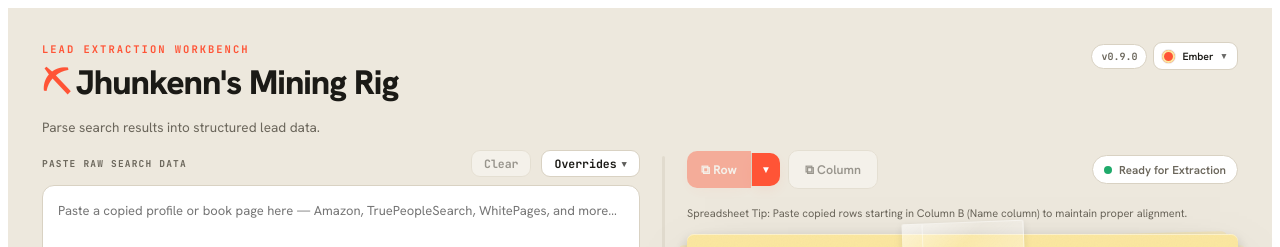
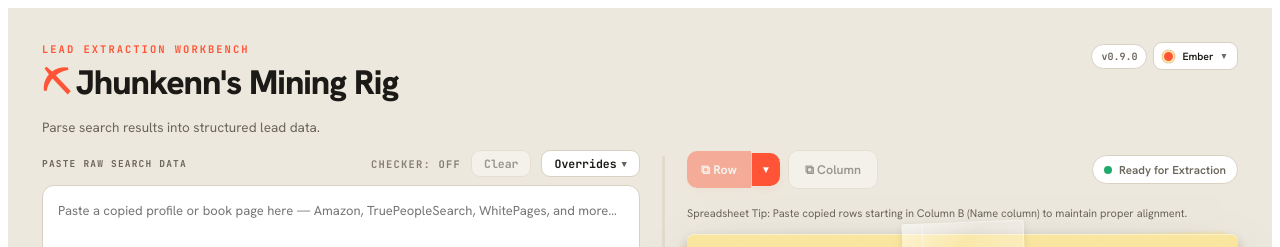
Before and after one commit to Jhunkenn/Mining-Rig-ni-Jhunkenn, a React (Vite) app: page / in a window 1280 px wide. Shown: the top 247 px of the page. Built offline with nearby package versions, Linux system fonts and the light colour scheme.

Commit message:
Update App.jsx

```diff
--- a/src/App.jsx
+++ b/src/App.jsx
@@ -1,4 +1,86 @@
 import React, { useState, useMemo, useEffect, useRef } from "react";
+
+// ====================================================================================
+// Exclusion Library (Checker) — Phase 1: keyword + imprint only. READ-ONLY OVERLAY.
+// Source of truth = a shared Google Sheet published as CSV. Nothing here touches the
+// parser, the 16-cell output, Copy Row/Column, overrides, or the override safeguard.
+// ====================================================================================
+const EXCLUSION_LIBRARY_CSV_URL = "TODO_ADD_PUBLISHED_CSV_URL"; // <- paste the published-CSV URL here to activate
+const CHECKER_TTL_MS = 10 * 60 * 1000; // refresh window: 10 minutes
+const CHECKER_CACHE_KEY = "mra_checker_library_v1";
+
+// Minimal RFC-4180 CSV reader: handles quoted fields, embedded commas/newlines, and "" escapes.
+// (split(",") is unsafe because Value/Notes can contain commas.)
+function parseCSV(text) {
+  const s = String(text || "").replace(/\r\n?/g, "\n");
+  const rows = []; let row = [], field = "", inQ = false;
+  for (let i = 0; i < s.length; i++) {
+    const c = s[i];
+    if (inQ) {
+      if (c === '"') { if (s[i + 1] === '"') { field += '"'; i++; } else inQ = false; }
+      else field += c;
+    } else if (c === '"') { inQ = true; }
+    else if (c === ",") { row.push(field); field = ""; }
+    else if (c === "\n") { row.push(field); rows.push(row); row = []; field = ""; }
+    else field += c;
+  }
+  if (field.length > 0 || row.length > 0) { row.push(field); rows.push(row); }
+  return rows;
+}
+
+// Shared normalizer for BOTH sheet values and extracted values, so the two sides always match:
+// straighten curly quotes -> trim -> collapse internal whitespace -> lowercase.
+const normValue = (s) => (s == null ? "" : String(s))
+  .replace(/[\u2018\u2019\u201B]/g, "'")
+  .replace(/[\u201C\u201D]/g, '"')
+  .trim().replace(/\s+/g, " ").toLowerCase();
+
+// Build the in-memory library from parsed rows. Skips header/blank/empty-Value/inactive rows and
+// unknown types. Imprints -> Map(normalized -> {value, notes}); keywords -> precompiled whole-word regexes.
+function buildLibrary(rows) {
+  const imprints = new Map();
+  const keywords = [];
+  const kwSeen = new Set();
+  for (const r of (rows || [])) {
+    if (!r) continue;
+    const type = normValue(r[0]);
+    if (!type || type === "type") continue;            // skip blanks + header row
+    const value = (r[1] == null ? "" : String(r[1])).trim();
+    if (!value) continue;                              // skip empty Value
+    if (normValue(r[3]) === "false") continue;         // only literal FALSE disables; blank = active
+    const notes = (r[2] == null ? "" : String(r[2])).trim();
+    const key = normValue(value);
+    if (type === "imprint") {
+      if (!imprints.has(key)) imprints.set(key, { value, notes });
+    } else if (type === "keyword") {
+      if (kwSeen.has(key)) continue;
+      kwSeen.add(key);
+      const esc = key.replace(/[.*+?^${}()|[\]\\]/g, "\\$&");
+      keywords.push({ re: new RegExp("(?<![a-z0-9])" + esc + "(?![a-z0-9])", "i"), value, notes });
+    }
+    // any other Type is ignored (Phase 1 supports only keyword + imprint)
+  }
+  return { imprints, keywords, entryCount: imprints.size + keywords.length };
+}
+
+// Pure matcher over the EFFECTIVE (post-override) record. Returns a list of matches.
+//  - imprint: exact normalized match against the extracted Imprint field ONLY.
+//  - keyword: case-insensitive whole-word/phrase match against Book Title + Imprint ONLY
+//    (no raw text, no URLs/phones/emails/numeric fields).
+function checkLibrary(erec, library) {
+  const out = [];
+  if (!erec || !library) return out;
+  const impNorm = normValue(erec.imprint);
+  if (impNorm && library.imprints.has(impNorm)) {
+    const e = library.imprints.get(impNorm);
+    out.push({ type: "imprint", value: e.value, notes: e.notes });
+  }
+  const hay = normValue([erec.bookTitle, erec.imprint].filter(Boolean).join("\n"));
+  if (hay) for (const k of library.keywords) {
+    if (k.re.test(hay)) out.push({ type: "keyword", value: k.value, notes: k.notes });
+  }
+  return out;
+}
 
 // ---- phone extraction + filtering rules ----
 function extractPhones(text) {
@@ -688,6 +770,50 @@ export default function App() {
   const tier = completeness >= 90 ? "Comprehensive" : completeness >= 70 ? "Detailed" : completeness >= 40 ? "Moderate" : "Limited";
   const fullName = [erec.firstName, erec.lastName].filter(Boolean).join(" ").trim();
   const initials = ((rec.firstName?.[0] || "") + (rec.lastName?.[0] || "")).toUpperCase() || "—";
+
+  // ---- Exclusion Library (Checker): read-only overlay state ----
+  const checkerConfigured = !!EXCLUSION_LIBRARY_CSV_URL && EXCLUSION_LIBRARY_CSV_URL !== "TODO_ADD_PUBLISHED_CSV_URL";
+  const [libRows, setLibRows] = useState(null);          // cached parsed CSV rows
+  const [libFetchedAt, setLibFetchedAt] = useState(0);   // for the freshness label
+  const [libStatus, setLibStatus] = useState(checkerConfigured ? "idle" : "unconfigured"); // idle|loading|fresh|stale|unavailable|unconfigured
+  const libFetchedRef = useRef(0);                        // age/presence source of truth (closure-safe)
+  const library = useMemo(() => buildLibrary(libRows), [libRows]);
+  const matches = useMemo(() => (checkerConfigured && hasData ? checkLibrary(erec, library) : []), [checkerConfigured, hasData, erec, library]);
+  const imprintFlagged = matches.some((m) => m.type === "imprint");
+  const fetchLibrary = () => {
+    if (!checkerConfigured) return;
+    if (libFetchedRef.current === 0) setLibStatus("loading");
+    const url = EXCLUSION_LIBRARY_CSV_URL + (EXCLUSION_LIBRARY_CSV_URL.includes("?") ? "&" : "?") + "_=" + Date.now();
+    fetch(url, { cache: "no-store" })
+      .then((r) => { if (!r.ok) throw new Error("http " + r.status); return r.text(); })
+      .then((text) => {
+        const rows = parseCSV(text); const now = Date.now();
+        setLibRows(rows); setLibFetchedAt(now); libFetchedRef.current = now; setLibStatus("fresh");
+        try { localStorage.setItem(CHECKER_CACHE_KEY, JSON.stringify({ fetchedAt: now, rows })); } catch {}
+      })
+      .catch(() => { setLibStatus(libFetchedRef.current ? "stale" : "unavailable"); });
+  };
+  useEffect(() => {
+    if (!checkerConfigured) return;
+    let cached = null;
+    try { cached = JSON.parse(localStorage.getItem(CHECKER_CACHE_KEY) || "null"); } catch {}
+    if (cached && Array.isArray(cached.rows)) {
+      const at = cached.fetchedAt || 0;
+      setLibRows(cached.rows); setLibFetchedAt(at); libFetchedRef.current = at;
+      setLibStatus(Date.now() - at < CHECKER_TTL_MS ? "fresh" : "stale");
+    }
+    if (!(cached && Date.now() - (cached.fetchedAt || 0) < CHECKER_TTL_MS)) fetchLibrary();
+    const id = setInterval(() => { if (Date.now() - libFetchedRef.current >= CHECKER_TTL_MS) fetchLibrary(); }, 60 * 1000);
+    return () => clearInterval(id);
+    // eslint-disable-next-line react-hooks/exhaustive-deps
+  }, []);
+  const libAgeMin = libFetchedAt ? Math.max(0, Math.round((Date.now() - libFetchedAt) / 60000)) : null;
+  const checkerLabel = !checkerConfigured ? "Checker: off"
+    : libStatus === "loading" ? "Checker: loading…"
+    : libStatus === "unavailable" ? "Checker: unavailable"
+    : "Checker: " + library.entryCount + (library.entryCount === 1 ? " entry" : " entries")
+      + (libStatus === "stale" ? " · stale" : libAgeMin != null ? " · " + (libAgeMin === 0 ? "just now" : libAgeMin + "m ago") : "");
+
   const fmt = (n) => n.toLocaleString();
   const successRate = stats.leads ? Math.round((stats.ready / stats.leads) * 100) : null;
 
@@ -938,6 +1064,10 @@ export default function App() {
             <span>Paste Raw Search Data</span>
             <span style={{ display: "flex", alignItems: "center", gap: 10 }}>
               <span style={{ opacity: .65 }}>{raw ? raw.length.toLocaleString() + " chars" : ""}</span>
+              <span title="Exclusion Library status" style={{ fontSize: 10.5, display: "inline-flex", alignItems: "center", gap: 4, color: (libStatus === "stale" || libStatus === "unavailable") ? "var(--accent)" : "var(--ink-soft)", opacity: .8 }}>
+                {checkerLabel}
+                {checkerConfigured && <button className="btn gho" style={{ fontSize: 10, padding: "2px 6px", borderRadius: 7, lineHeight: 1 }} onClick={fetchLibrary} disabled={libStatus === "loading"} title="Refresh Checker Library">⟳</button>}
+              </span>
               <button className="btn gho" style={{ fontSize: 11.5, padding: "5px 12px", borderRadius: 9 }} onClick={clearAll} disabled={!canClear}>Clear</button>
               <button className="btn gho" style={{ fontSize: 11.5, padding: "5px 12px", borderRadius: 9, display: "inline-flex", alignItems: "center", gap: 5 }} onClick={() => setOvOpen((v) => !v)} aria-expanded={ovOpen} title="Manual override fields">
                 Overrides
@@ -1025,6 +1155,17 @@ export default function App() {
             </div>
           </div>
 
+
+          {matches.length > 0 && (
+            <div role="status" aria-live="polite" style={{ marginBottom: 12, border: "1px solid var(--accent)", background: "color-mix(in srgb, var(--accent) 10%, transparent)", borderRadius: 10, padding: "10px 12px" }}>
+              <div style={{ fontSize: 12, fontWeight: 800, color: "var(--accent)", marginBottom: 6, letterSpacing: .2 }}>⚠ Flagged by Checker Library</div>
+              {matches.map((m, i) => (
+                <div key={i} style={{ fontSize: 11.5, color: "var(--ink)", lineHeight: 1.5 }}>
+                  Banned {m.type}: <strong>"{m.value}"</strong>{m.notes ? " — " + m.notes : ""}
+                </div>
+              ))}
+            </div>
+          )}
           <div style={{ color: "var(--ink-soft)", fontSize: 11, marginBottom: 12, lineHeight: 1.5 }}>
             Spreadsheet Tip: Paste copied rows starting in Column B (Name column) to maintain proper alignment.
           </div>
@@ -1068,8 +1209,9 @@ export default function App() {
                       {sec.fields.map((f) => {
                         const v = fieldVal(f.key);
                         const isPhone = f.key === "phone" || f.key === "otherPhone";
+                        const flagged = f.key === "imprint" && imprintFlagged;
                         return (
-                          <div className="frow" key={f.key}>
+                          <div className="frow" key={f.key} style={flagged ? { background: "color-mix(in srgb, var(--accent) 9%, transparent)", borderRadius: 8 } : undefined}>
                             <span className="fico"><Icon name={f.icon} size={14} /></span>
                             <div style={{ minWidth: 0, flex: 1 }}>
                               <div className="lbl" style={{ color: "var(--note-label)", marginBottom: 1, fontSize: 8.5, opacity: .85 }}>{f.label}</div>
@@ -1077,7 +1219,7 @@ export default function App() {
                                 f.link ? (
                                   <a href={v} target="_blank" rel="noreferrer" className="mono" style={{ fontSize: 11.5, color: "var(--note-link)", wordBreak: "break-all", textDecoration: "none" }}>{v}</a>
                                 ) : (
-                                  <div className={isPhone ? "mono" : ""} style={{ fontSize: isPhone ? 12.5 : 13.5, color: "var(--note-ink)", fontWeight: 500, whiteSpace: "pre-wrap", lineHeight: 1.4, wordBreak: "break-word" }}>{v}</div>
+                                  <div className={isPhone ? "mono" : ""} style={{ fontSize: isPhone ? 12.5 : 13.5, color: flagged ? "var(--accent)" : "var(--note-ink)", fontWeight: flagged ? 700 : 500, whiteSpace: "pre-wrap", lineHeight: 1.4, wordBreak: "break-word" }}>{v}</div>
                                 )
                               ) : (
                                 <div style={{ fontSize: 12.5, color: "var(--note-muted)" }}>—</div>
```
